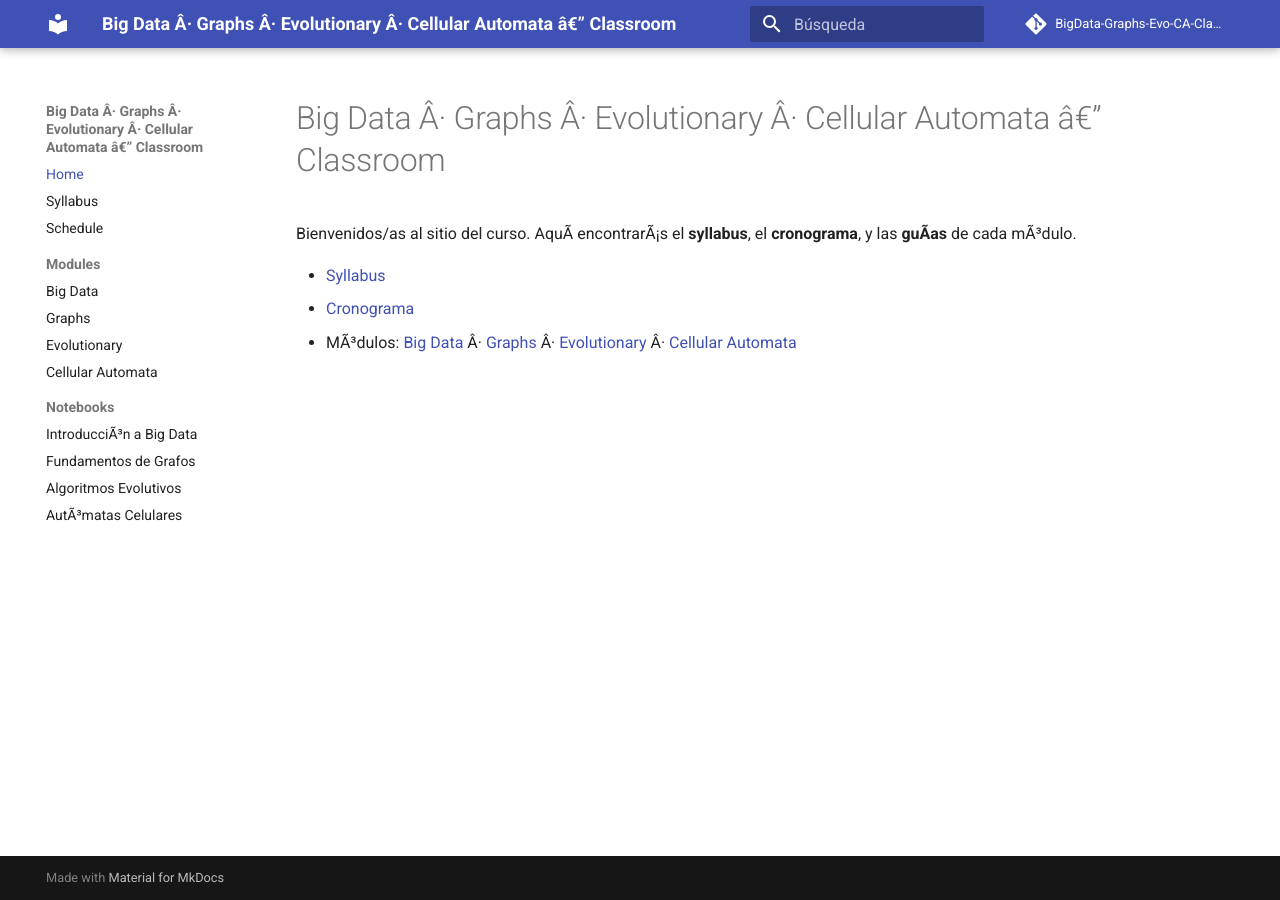
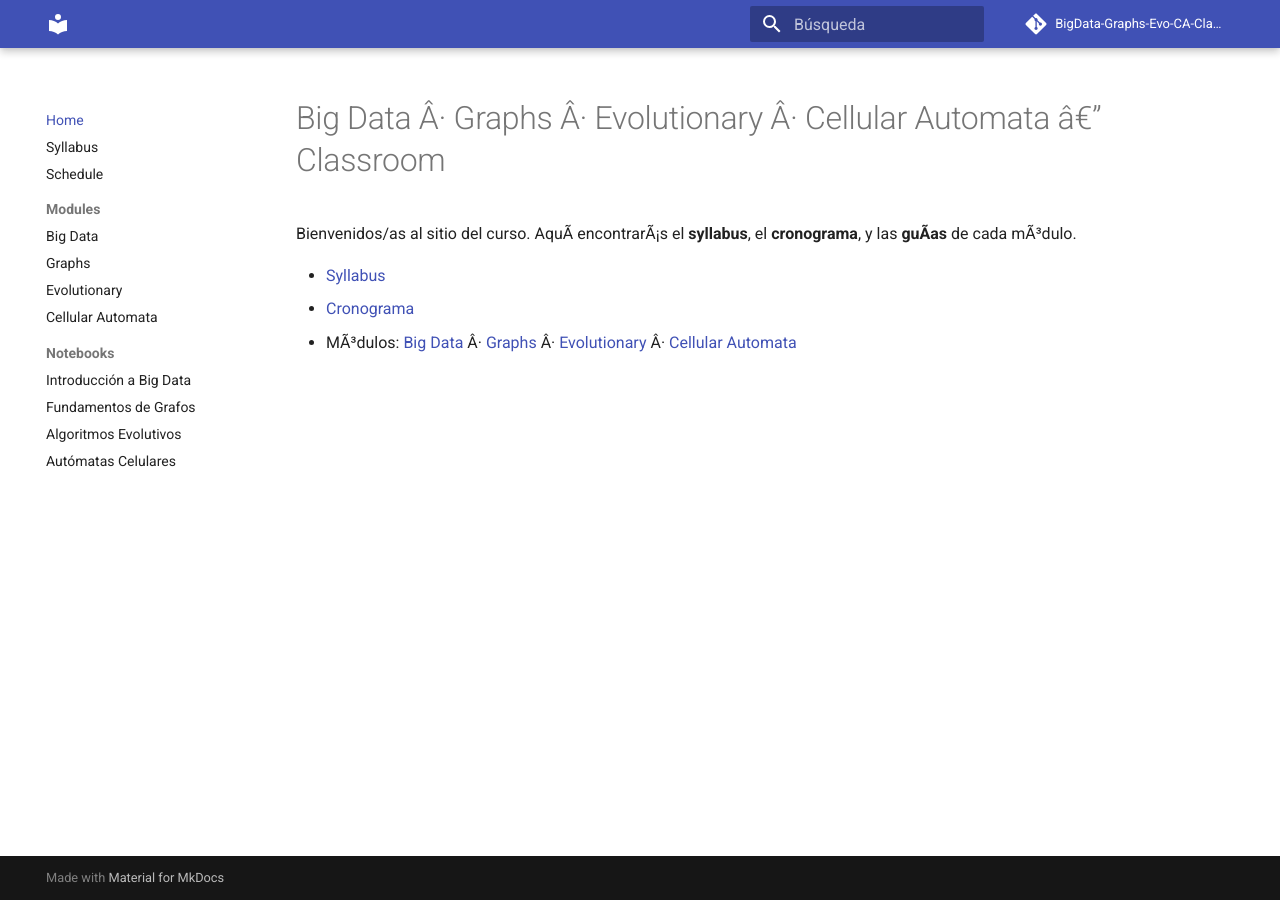
Before and after one commit to sgevatschnaider/BigData-Graphs-Evo-CA-Classroom, an MkDocs documentation site: the page built from docs/index.md, in a window 1280 px wide. Built offline with MkDocs 1.6.1 and Material for MkDocs 9.7.7, drawn with Linux system fonts in a browser that asks for light colours; comment, search, counter and statistics services are not loaded.

Commit message:
Update mkdocs.yml

```diff
--- a/mkdocs.yml
+++ b/mkdocs.yml
@@ -1,9 +1,9 @@
-site_name: Big Data Â· Graphs Â· Evolutionary Â· Cellular Automata â€” Classroom
-site_description: Material educativo sobre Big Data, TeorÃ­a de Grafos, Algoritmos Evolutivos y AutÃ³matas Celulares
-site_author: Sergio Gevatschnaider
-site_url: https://sgevatschnaider.github.io/BigData-Graphs-Evo-CA-Classroom/
-repo_url: https://github.com/sgevatschnaider/BigData-Graphs-Evo-CA-Classroom
-repo_name: BigData-Graphs-Evo-CA-Classroom
+ssite_name: "Big Data · Graphs · Evolutionary · Cellular Automata — Classroom"
+site_description: "Material educativo sobre Big Data, Teoría de Grafos, Algoritmos Evolutivos y Autómatas Celulares"
+site_author: "Sergio Gevatschnaider"
+site_url: "https://sgevatschnaider.github.io/BigData-Graphs-Evo-CA-Classroom/"
+repo_url: "https://github.com/sgevatschnaider/BigData-Graphs-Evo-CA-Classroom"
+repo_name: "BigData-Graphs-Evo-CA-Classroom"
 
 theme:
   name: material
@@ -30,16 +30,17 @@
       - Evolutionary: modules/03-evolutionary.md
       - Cellular Automata: modules/04-cellular-automata.md
   - Notebooks:
-      - IntroducciÃ³n a Big Data: notebooks/01_BigData_Intro.html
+      - Introducción a Big Data: notebooks/01_BigData_Intro.html
       - Fundamentos de Grafos: notebooks/02_Graphs_Fundamentals.html
       - Algoritmos Evolutivos: notebooks/03_Evolutionary_Algorithms.html
-      - AutÃ³matas Celulares: notebooks/04_Cellular_Automata.html
+      - Autómatas Celulares: notebooks/04_Cellular_Automata.html
 
 plugins:
   - search
 
 markdown_extensions:
   - admonition
-  - codehilite
   - toc:
       permalink: true
+  - pymdownx.highlight
+  - pymdownx.superfences
```
